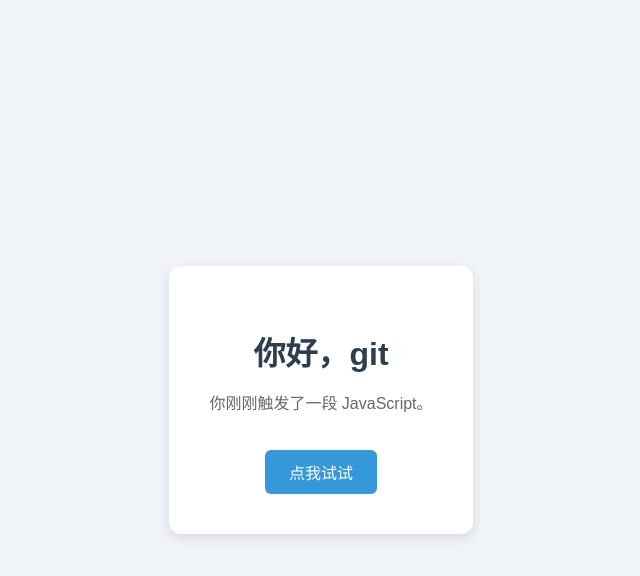
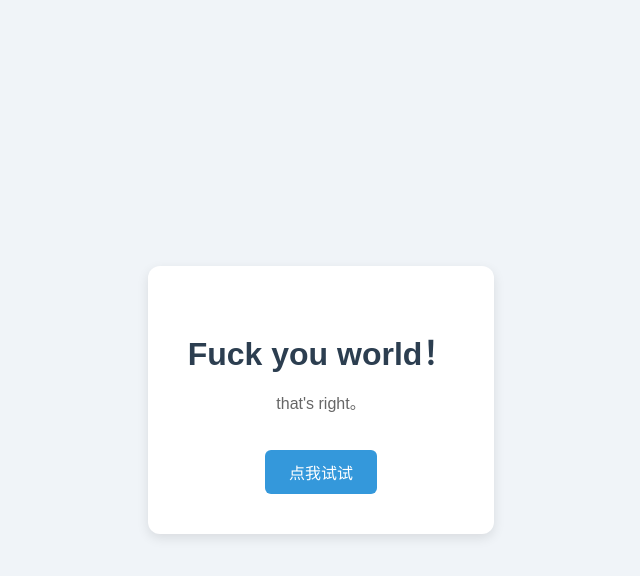
Before and after one commit to yizhifabuer/zero-to-tech, a plain HTML site: page index.html in a window 1280 px wide. Both pictures are taken after a click on the button "点我试试". Shown: the whole page, without its empty margins (319-959 px from the left). Drawn offline with Linux system fonts and the light colour scheme.

Commit message:
上传更改

```diff
--- a/index.html
+++ b/index.html
@@ -10,8 +10,8 @@
   </head>
   <body>
     <div class="card">
-      <h1>你好，git</h1>
-      <p id="msg">这是我的第一个网页，现在它还只是一个本地的 HTML 文件。</p>
+      <h1>Fuck you world！</h1>
+      <p id="msg">这是我的第一个网页，现在它已经上传到互联网上了。</p>
       <button onclick="changeText()">点我试试</button>
     </div>
     <script src="script.js"></script>
--- a/script.js
+++ b/script.js
@@ -1,3 +1,3 @@
  function changeText() {
-        document.getElementById('msg').textContent = '你刚刚触发了一段 JavaScript。';
+        document.getElementById('msg').textContent = 'that\'s right。';
       }
```
